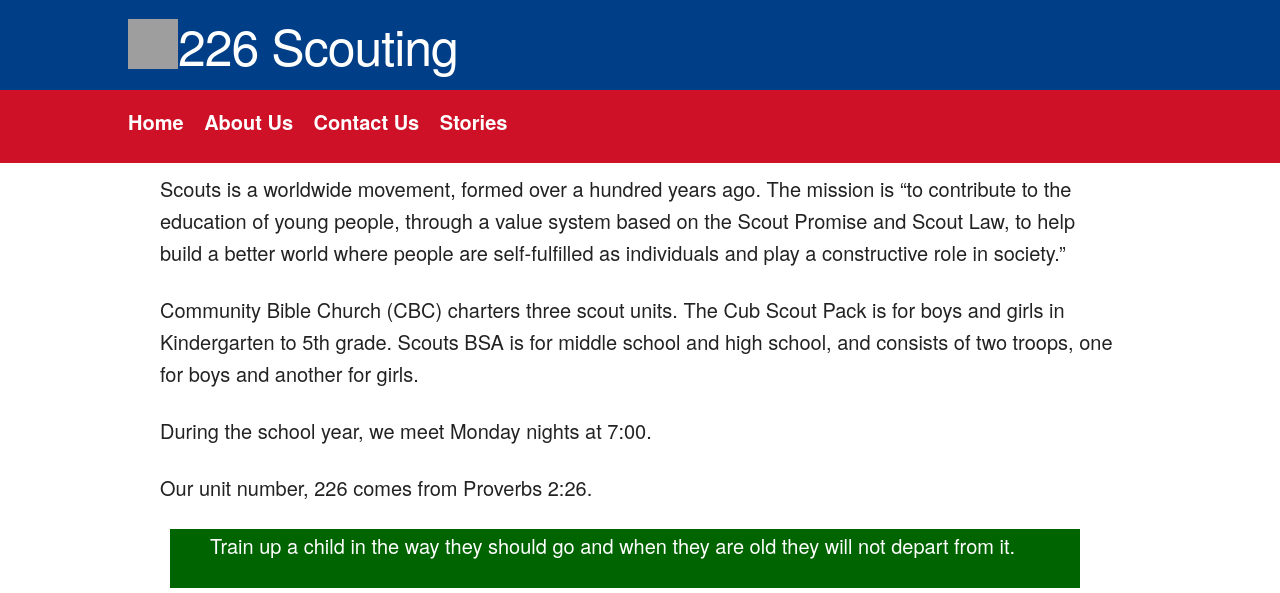
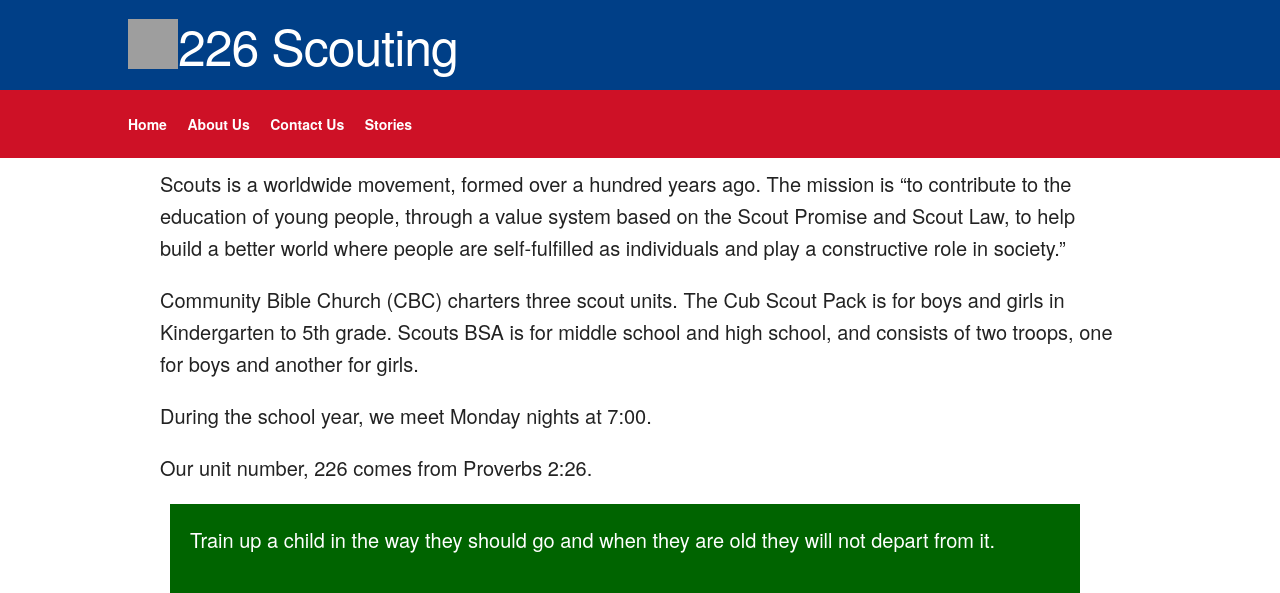
Before and after one commit to alejandro-ortiz/scout-website, a Jekyll site: the page built from about.md, in a window 1280 px wide. Shown: the top 593 px of the page. Built offline with Jekyll 4.4.1, drawn with Linux system fonts in a browser that asks for light colours; grey boxes are pictures that could not be loaded.

Commit message:
make mobile version responsive

```diff
--- a/_sass/main.scss
+++ b/_sass/main.scss
@@ -15,6 +15,10 @@
   background-color:#CE1126;
   padding-bottom:1px;
   color:#ffffff;
+  font-size: .7em;
+}
+h1{
+  font-size: 1em;
 }
 h2{
   text-decoration: none;
@@ -69,8 +73,7 @@
 blockquote{
   background-color: darkgreen;
   color:#fff;
-  padding:0.05em;
-  padding-left: 2em;
+  padding:1em;
   margin-left:10px;
 }
 
@@ -215,7 +218,7 @@
     margin-top: 0;
     margin-bottom: 2rem;
     font-weight: 300; }
-  h1 { font-size: 4.0rem; line-height: 1.2;  letter-spacing: -.1rem;}
+  h1 { line-height: 1.2;  letter-spacing: -.1rem;}
   h2 { font-size: 3.6rem; line-height: 1.25; letter-spacing: -.1rem; }
   h3 { font-size: 3.0rem; line-height: 1.3;  letter-spacing: -.1rem; }
   h4 { font-size: 2.4rem; line-height: 1.35; letter-spacing: -.08rem; }
@@ -426,16 +429,6 @@
   select,
   fieldset {
     margin-bottom: 1.5rem; }
-  pre,
-  blockquote,
-  dl,
-  figure,
-  table,
-  p,
-  ul,
-  ol,
-  form {
-    margin-bottom: 2.5rem; }
 
 
   /* Utilities
@@ -491,6 +484,13 @@
   @media (min-width: 550px) {
 
   }
+  @media(max-width: 550px) {
+    .logo{
+      padding-top: 15px;
+      height: 25px;
+      width: 25px;
+    }
+  }
 
   /* Larger than tablet */
   @media (min-width: 750px) {
```
